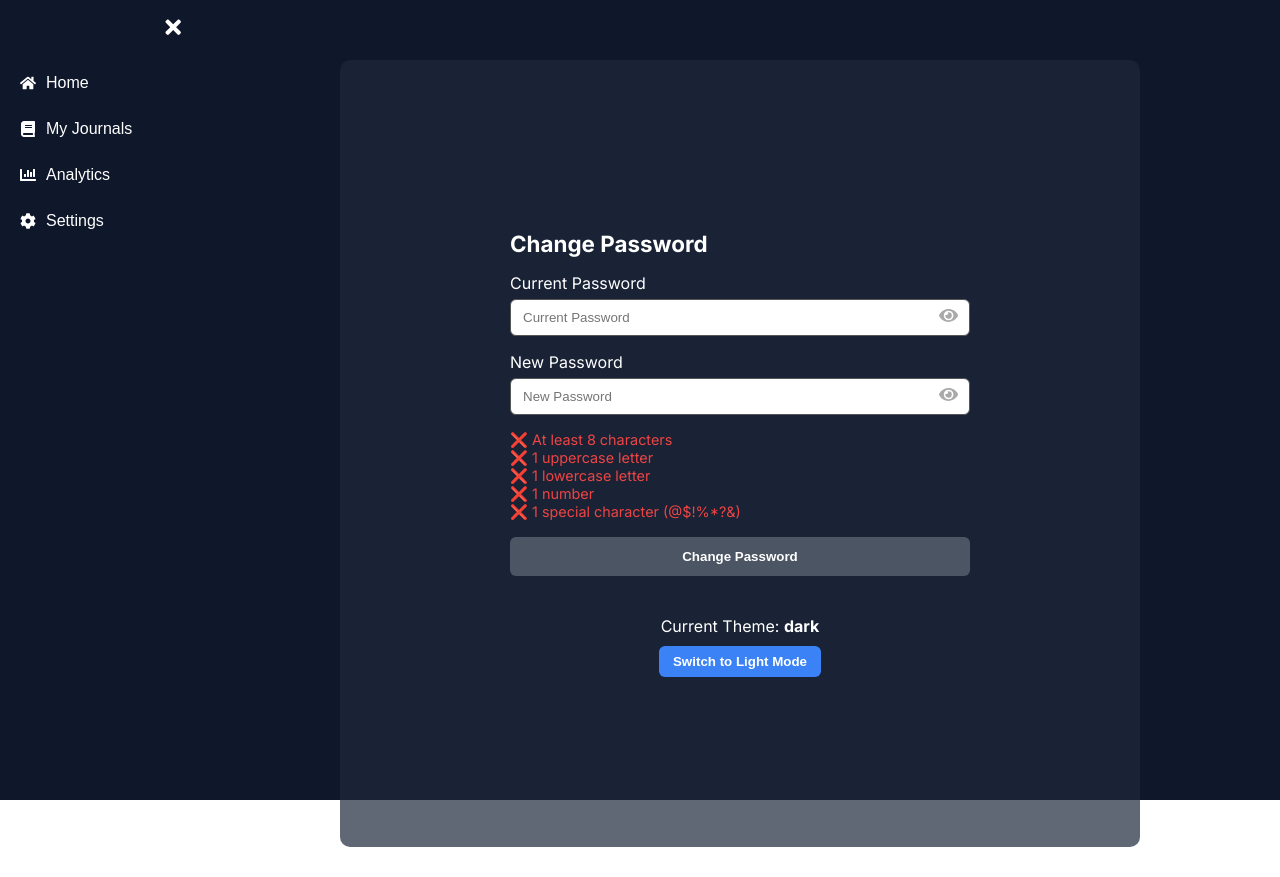
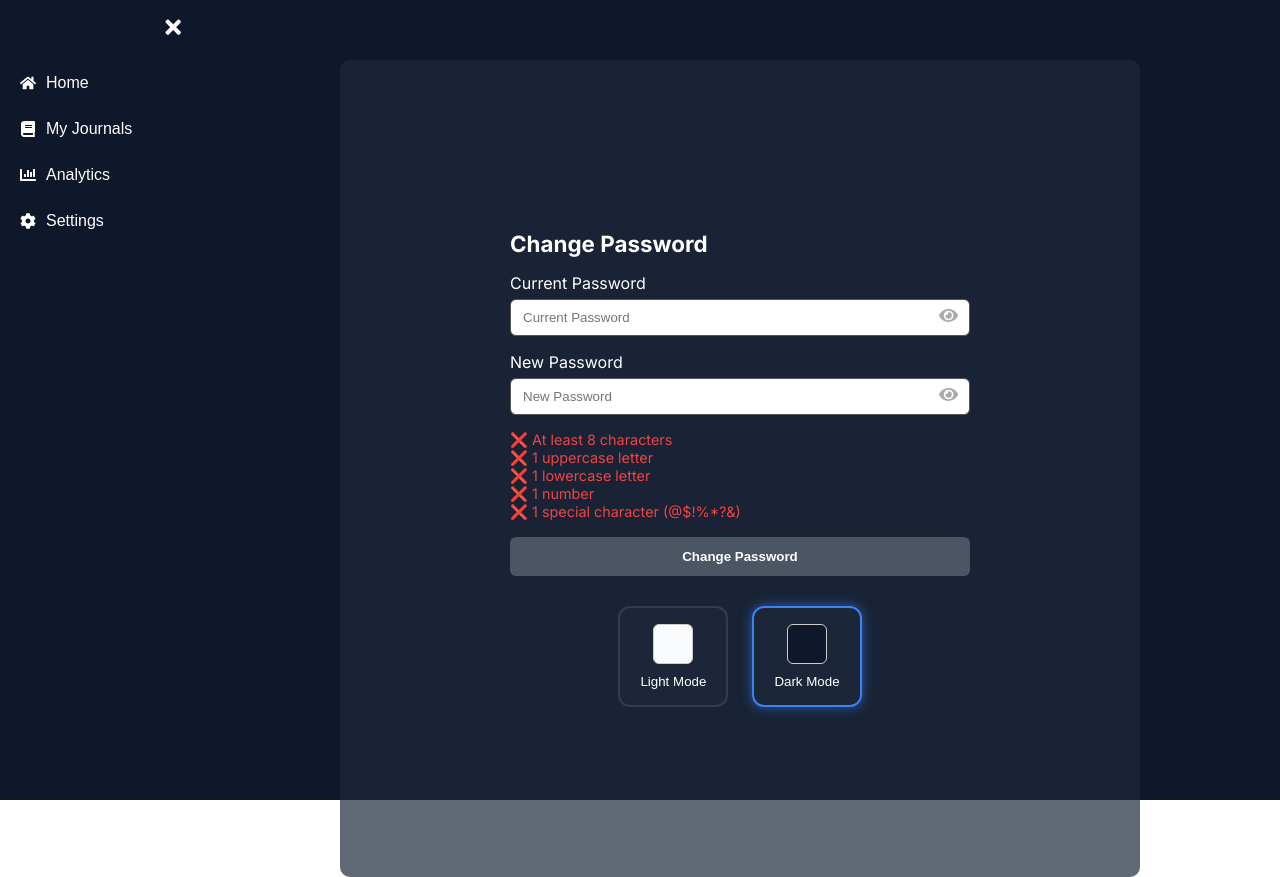
Before and after one commit to BillArmsty/project, a Next.js app in the folder frontend/: page /settings in a window 1280 px wide. Before the commit the page ends 847 px from the top, so only its background shows below. Built offline with nearby package versions, Linux system fonts and the light colour scheme; no server answers.

Commit message:
:fire: add ThemePreviewSwitcher component for theme selection; update SettingsPage to include theme switcher functionality:fire:

```diff
--- a/frontend/src/app/settings/page.tsx
+++ b/frontend/src/app/settings/page.tsx
@@ -6,7 +6,8 @@ import { gql, useMutation } from "@apollo/client";
 import { FaEye, FaEyeSlash } from "react-icons/fa";
 import Sidebar from "@/components/Sidebar";
 import { useRouter } from "next/navigation";
-import { useThemeContext } from "@/context/ThemeContext";
+// import { useThemeContext } from "@/context/ThemeContext";
+import ThemePreviewSwitcher from "@/components/ThemePreviewSwitcher";
 
 // ✅ GraphQL Mutation
 const CHANGE_PASSWORD = gql`
@@ -156,26 +157,26 @@ const ModalButton = styled.button`
   }
 `;
 
-const ThemeToggle = styled.div`
-  margin-top: 40px;
-  text-align: center;
-  color: ${({ theme }) => theme.textSecondary};
+// const ThemeToggle = styled.div`
+//   margin-top: 40px;
+//   text-align: center;
+//   color: ${({ theme }) => theme.textSecondary};
 
-  button {
-    background: #3b82f6;
-    color: white;
-    border: none;
-    padding: 8px 14px;
-    border-radius: 6px;
-    font-weight: bold;
-    cursor: pointer;
-    margin-top: 10px;
+//   button {
+//     background: #3b82f6;
+//     color: white;
+//     border: none;
+//     padding: 8px 14px;
+//     border-radius: 6px;
+//     font-weight: bold;
+//     cursor: pointer;
+//     margin-top: 10px;
 
-    &:hover {
-      background: #2563eb;
-    }
-  }
-`;
+//     &:hover {
+//       background: #2563eb;
+//     }
+//   }
+// `;
 
 export default function SettingsPage() {
   const [currentPassword, setCurrentPassword] = useState("");
@@ -187,7 +188,7 @@ export default function SettingsPage() {
   const router = useRouter();
   const [changePassword] = useMutation(CHANGE_PASSWORD);
 
-  const { theme, toggleTheme } = useThemeContext();
+  // const { theme, toggleTheme } = useThemeContext();
   const allRulesPassed = rules.every((rule) => rule.test(newPassword));
 
   const handleSubmit = async (e: React.FormEvent) => {
@@ -278,7 +279,7 @@ export default function SettingsPage() {
             </Button>
           </form>
 
-          <ThemeToggle>
+          {/* <ThemeToggle>
             <p>
               Current Theme: <strong>{theme}</strong>
             </p>
@@ -287,7 +288,8 @@ export default function SettingsPage() {
                 ? "Switch to Dark Mode"
                 : "Switch to Light Mode"}
             </button>
-          </ThemeToggle>
+          </ThemeToggle> */}
+          <ThemePreviewSwitcher />
         </Container>
 
         {showModal && (
--- /dev/null
+++ b/frontend/src/components/ThemePreviewSwitcher.tsx
@@ -0,0 +1,65 @@
+"use client";
+
+import styled from "styled-components";
+import { useThemeContext } from "@/context/ThemeContext";
+
+const ThemeSwitcherContainer = styled.div`
+  display: flex;
+  justify-content: center;
+  gap: 24px;
+  margin-top: 30px;
+`;
+
+const ThemeCard = styled.button<{ selected: boolean }>`
+  border: 2px solid ${({ selected, theme }) => (selected ? theme.button : theme.border)};
+  background: ${({ theme }) => theme.card};
+  color: ${({ theme }) => theme.text};
+  border-radius: 12px;
+  padding: 16px 20px;
+  cursor: pointer;
+  text-align: center;
+  box-shadow: ${({ selected }) =>
+    selected ? "0 0 12px rgba(59, 130, 246, 0.6)" : "none"};
+  transition: all 0.3s ease;
+
+  &:hover {
+    box-shadow: 0 0 8px rgba(59, 130, 246, 0.4);
+  }
+`;
+
+const Swatch = styled.div<{ background: string }>`
+  width: 40px;
+  height: 40px;
+  border-radius: 6px;
+  background: ${({ background }) => background};
+  margin: 0 auto 10px;
+  border: 1px solid #ccc;
+`;
+
+export default function ThemePreviewSwitcher() {
+  const { theme, toggleTheme } = useThemeContext();
+
+  return (
+    <ThemeSwitcherContainer>
+      <ThemeCard
+        selected={theme === "light"}
+        onClick={() => {
+          if (theme !== "light") toggleTheme();
+        }}
+      >
+        <Swatch background="#f8fafc" />
+        Light Mode
+      </ThemeCard>
+
+      <ThemeCard
+        selected={theme === "dark"}
+        onClick={() => {
+          if (theme !== "dark") toggleTheme();
+        }}
+      >
+        <Swatch background="#0f172a" />
+        Dark Mode
+      </ThemeCard>
+    </ThemeSwitcherContainer>
+  );
+}
```
Also changed, not shown: frontend/src/app/dashboard/page.tsx (+124 -65 lines).
